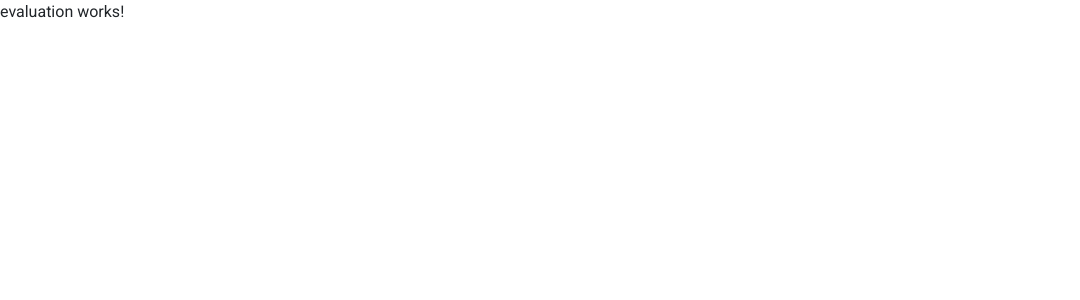
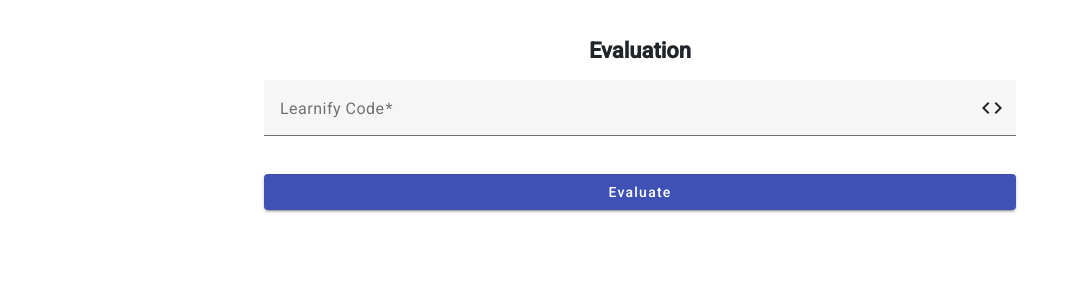
Before and after one commit to EU-BEGP/qip-ai-evaluator, an Angular app in the folder evaluator_ui/: page /evaluation in a window 1280 px wide. Shown: the top 300 px of the page, without its empty margins (0-1080 px from the left). Built offline with nearby package versions, Linux system fonts and the light colour scheme.

Commit message:
Create base UI for evaluation page

```diff
--- a/evaluator_ui/src/app/pages/evaluation/evaluation.css
+++ b/evaluator_ui/src/app/pages/evaluation/evaluation.css
@@ -0,0 +1,13 @@
+.main-container {
+  width: 100%;
+  min-height: 100%;
+  height: auto;
+  background-color: #ffffff;
+  display: flex;
+  justify-content: center;
+  align-items: flex-start;
+}
+
+.search {
+  width: 60%;
+}
--- a/evaluator_ui/src/app/pages/evaluation/evaluation.html
+++ b/evaluator_ui/src/app/pages/evaluation/evaluation.html
@@ -1 +1,19 @@
-<p>evaluation works!</p>
+<div class="main-container">
+  <div class="search mt-2">
+    <h2 class="title">Evaluation</h2>
+
+    <form class="p-2">
+      <mat-form-field class="input-field mb-2">
+        <mat-label>Learnify Code</mat-label>
+        <input matInput [formControl]="codeControl" placeholder="OYJPG" />
+        <mat-icon matSuffix>code</mat-icon>
+
+        <mat-error *ngIf="codeControl.hasError('required') && codeControl.touched">
+          The code field cannot be empty.
+        </mat-error>
+      </mat-form-field>
+
+      <button class="access-button mb-4 mt-2" type="button" mat-raised-button color="primary" (click)="evaluate()"> Evaluate </button>
+    </form>
+  </div>
+</div>
--- a/evaluator_ui/src/app/pages/evaluation/evaluation.ts
+++ b/evaluator_ui/src/app/pages/evaluation/evaluation.ts
@@ -1,11 +1,37 @@
 import { Component } from '@angular/core';
+import { CommonModule } from '@angular/common';
+import { FormControl, ReactiveFormsModule, Validators } from '@angular/forms';
+import { MatFormFieldModule } from '@angular/material/form-field';
+import { MatInputModule } from '@angular/material/input';
+import { MatIconModule } from '@angular/material/icon';
+import { MatButtonModule } from '@angular/material/button';
+import { MatCardModule } from '@angular/material/card';
 
 @Component({
   selector: 'app-evaluation',
-  imports: [],
+  imports: [
+    CommonModule,
+    ReactiveFormsModule,
+    MatCardModule,
+    MatFormFieldModule,
+    MatInputModule,
+    MatIconModule,
+    MatButtonModule,
+  ],
   templateUrl: './evaluation.html',
   styleUrl: './evaluation.css',
+  standalone: true
 })
 export class EvaluationComponent {
+  codeControl = new FormControl('', Validators.required);
 
+  evaluate(): void {
+    if (this.codeControl.invalid) {
+      console.warn('El campo no puede estar vacío.');
+      this.codeControl.markAsTouched();
+      return;
+    }
+
+    console.log('Learnify Code:', this.codeControl.value);
+  }
 }
--- a/evaluator_ui/src/app/pages/login/login.html
+++ b/evaluator_ui/src/app/pages/login/login.html
@@ -1,6 +1,6 @@
 <div class="main-container">
     <mat-card class="card">
-        <mat-card-title class="title">Login</mat-card-title>
+        <h2 class="title">Login</h2>
         <form [formGroup]="loginForm" (ngSubmit)="onSubmit()">
             <mat-form-field class="input-field">
                 <mat-label>Email</mat-label>
--- a/evaluator_ui/src/app/pages/login/login.ts
+++ b/evaluator_ui/src/app/pages/login/login.ts
@@ -5,7 +5,6 @@ import { MatInputModule } from '@angular/material/input';
 import { MatIconModule } from '@angular/material/icon';
 import { MatButtonModule } from '@angular/material/button';
 import { MatCardModule } from '@angular/material/card';
-import { MatCardTitle } from '@angular/material/card';
 import { Validators } from '@angular/forms';
 import { Router } from '@angular/router';
 import { CommonModule } from '@angular/common';
@@ -19,7 +18,6 @@ import { ToastrService } from 'ngx-toastr';
     CommonModule,
     ReactiveFormsModule,
     MatCardModule,
-    MatCardTitle,
     MatFormFieldModule,
     MatInputModule,
     MatIconModule,
```
